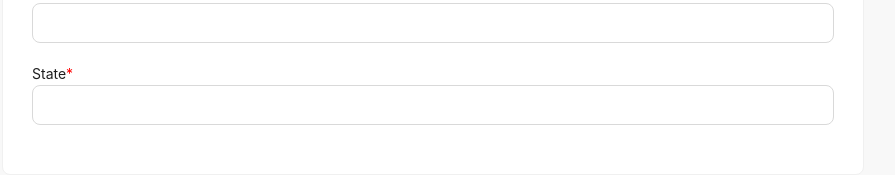
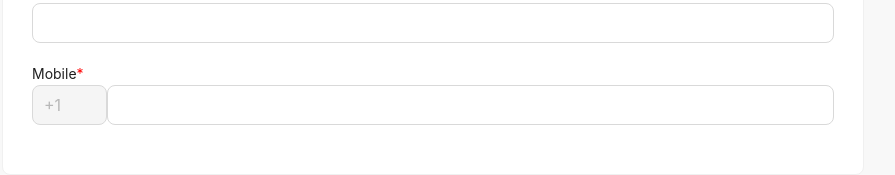
Before and after one commit to techtic-full-stack/clustir-web, a Next.js app in the folder clustir-frontend/: page /onboard in a window 1280 px wide. Shown: the part 879-1054 px from the top of the page, without its empty margins (207-1102 px from the left). Built offline with nearby package versions, Linux system fonts and the light colour scheme.

Commit message:
bank form and business contact

```diff
--- a/clustir-frontend/package.json
+++ b/clustir-frontend/package.json
@@ -11,8 +11,8 @@
   "dependencies": {
     "antd": "^5.15.3",
     "formik": "^2.4.5",
-    "next": "14.1.4",
-    "react": "^18",
+    "next": "13.5.4",
+    "react": "^18.2.0",
     "react-dom": "^18",
     "sass": "^1.72.0",
     "yup": "^1.4.0"
--- /dev/null
+++ b/clustir-frontend/src/components/BankingForm.tsx
@@ -0,0 +1,146 @@
+import { Col, Row, Input, Card, Button } from "antd";
+import { useState } from "react";
+import { Field, Formik, Form } from "formik";
+import * as Yup from "yup";
+import { ErrorMessage } from "formik";
+
+interface FormValues {
+  bankName: string | undefined;
+  routing: string;
+  ein: string;
+}
+
+const initialValues = {
+  bankName: "",
+  routing: "",
+  ein: "",
+};
+
+const validationSchema = Yup.object().shape({
+  bankName: Yup.string().required("Banking account is required"),
+  routing: Yup.string().required("Routing is required"),
+  ein: Yup.string().required("EIN is required"),
+});
+const BankingForm = ({
+    OnBoardData,
+    setOnBoardData,step,setStep
+  }: {
+    OnBoardData: any;
+    setOnBoardData: any;
+    step: any,setStep: any;
+  }) => {
+  const onSubmit = (values: FormValues) => {
+    try {
+      setOnBoardData(...OnBoardData, values);
+    } catch (error) {}
+  };
+  return (
+    <>
+      <h2 className="text-black mb-6 text-[25px]">Banking</h2>
+      <Formik
+        initialValues={initialValues}
+        validationSchema={validationSchema}
+        onSubmit={onSubmit}
+        enableReinitialize
+      >
+        {({ isSubmitting, errors }) => {
+          console.log("errors :>> ", errors);
+          return (
+            <Form>
+              <Card className="flex flex-col bg-[#FFFFFF] p-[5px] rounded-lg w-[862px]">
+                <div className="text-[18px]">Banking Info</div>
+                <div className="text-[12px] ">
+                  The banking information provided is used for Clustir Payouts
+                  to make monthly subscription revenue ACH deposits into your
+                  business bank account.. Clustir Payouts are made on 15th and
+                  30th of every month via ACH to your selected business bank
+                  account. We will send you a notification once an ACH has been
+                  confirmed
+                </div>
+
+                <Row className="my-[14] sm:mb-5">
+                  <Col span={24} className="mb-5 sm:mb-0">
+                    <div>
+                      Bank Name <span className="text-[red]">*</span>
+                    </div>
+                    <Field
+                      type="text"
+                      size="large"
+                      id="bankName"
+                      name="bankName"
+                      as={Input}
+                    />
+                    <ErrorMessage
+                      name="bankName"
+                      component="div"
+                      className="text-red-500"
+                    />
+                  </Col>
+                </Row>
+
+                <Row className="my-[14] sm:mb-5">
+                  <Col span={24} className="mb-5 sm:mb-0">
+                    <div>
+                      Routing #<span className="text-[red]">*</span>
+                    </div>
+                    <Field
+                      type="text"
+                      size="large"
+                      id="routing"
+                      name="routing"
+                      as={Input}
+                    />
+                    <ErrorMessage
+                      name="routing"
+                      component="div"
+                      className="text-red-500"
+                    />
+                  </Col>
+                </Row>
+
+                <Row className="my-[14] sm:mb-5">
+                  <Col span={24} className="mb-5 sm:mb-0">
+                    <div>
+                      EIN # <span className="text-[red]">*</span>
+                    </div>
+                    <Field
+                      type="text"
+                      size="large"
+                      id="ein"
+                      name="ein"
+                      as={Input}
+                    />
+                    <ErrorMessage
+                      name="ein"
+                      component="div"
+                      className="text-red-500"
+                    />
+                  </Col>
+                </Row>
+
+              </Card>
+              <div className="flex justify-end py-[20px]">
+                <Button
+                  type="default"
+                  className="text-[#4C45EE]  border-[#4C45EE] mr-[10px] w-[100px] h-[40px]"
+                >
+                  Go back
+                </Button>
+                <Button
+                  loading={isSubmitting}
+                  type="primary"
+                  htmlType="submit"
+                  className="bg-[#4C45EE] text-white w-[100px] h-[40px]"
+                >
+                  Next
+                </Button>
+              </div>{" "}
+            </Form>
+          );
+        }}
+      </Formik>
+    </>
+  );
+};
+
+export default BankingForm;
--- a/clustir-frontend/src/components/BusinessContactInfo.tsx
+++ b/clustir-frontend/src/components/BusinessContactInfo.tsx
@@ -1,11 +1,11 @@
-import { Col, Row, Input, Card, Button, Form } from "antd";
+import { Col, Row, Input, Card, Button } from "antd";
 import { useState } from "react";
-import { Formik, } from "formik";
+import { Field, Formik, Form } from "formik";
 import * as Yup from "yup";
 import { ErrorMessage } from "formik";
 
 interface FormValues {
-  businessName: string;
+  businessName: string | undefined;
   contactName: string;
   employerID: string;
   title: string;
@@ -32,30 +32,32 @@ const initialValues = {
   mobile: "",
 };
 
-const validationSchema = Yup.object({
-  businessName: Yup.string().required("Required"),
-  contactName: Yup.string().required("Required"),
-  employerID: Yup.string().required("Required"),
-  title: Yup.string().required("Required"),
-  websiteURL: Yup.string().required("Required"),
-  businessStreetAddress: Yup.string().required("Required"),
+const validationSchema = Yup.object().shape({
+  businessName: Yup.string().required("Business Name is required"),
+  contactName: Yup.string().required("Contact Name is required"),
+  employerID: Yup.string().required("Employee ID is required"),
+  title: Yup.string().required("Title is required"),
+  websiteURL: Yup.string().required("Website URL is required"),
+  businessStreetAddress: Yup.string().required("Business Street Address is required"),
   aptSteBldg: Yup.string(),
-  zipCode: Yup.string().required("Required"),
-  city: Yup.string().required("Required"),
-  state: Yup.string().required("Required"),
-  mobile: Yup.string().required("Required"),
+  zipCode: Yup.string().required("Zip Code is required"),
+  city: Yup.string().required("City is required"),
+  state: Yup.string().required("State is required"),
+  mobile: Yup.string().required("Mobile is required"),
 });
 const BusinessContactInfo = ({
   OnBoardData,
-  setOnBoardData,
+  setOnBoardData,step,setStep
 }: {
   OnBoardData: any;
   setOnBoardData: any;
+  step: any,setStep: any;
 }) => {
   const onSubmit = (values: FormValues) => {
 
     try {
-      console.log("values :>> ", values);
+      setStep(step + 1);
+      setOnBoardData(...OnBoardData, values);
     } catch (error) { }
   };
   return (
@@ -67,8 +69,8 @@ const BusinessContactInfo = ({
         onSubmit={onSubmit}
         enableReinitialize
       >
-        {({ isSubmitting,errors }) => {
-          console.log('errors :>> ',isSubmitting, errors);
+        {({ isSubmitting, errors }) => {
+          console.log('errors :>> ', errors);
           return (
             <Form>
               <Card className="flex flex-col bg-[#FFFFFF] p-[5px] rounded-lg w-[862px]">
@@ -79,10 +81,8 @@ const BusinessContactInfo = ({
                     <div>
                       Business Name <span className="text-[red]">*</span>
                     </div>
-                    <Input size="large" id="businessName" name="businessName" />
-                    <ErrorMessage name="businessName">
-                      {(msg) => <div className="text-red-500">{msg}</div>}
-                    </ErrorMessage>
+                    <Field type="text" size="large" id="businessName" name="businessName" as={Input} />
+                    <ErrorMessage name="businessName" component="div" className="text-red-500" />
                   </Col>
                 </Row>
 
@@ -92,7 +92,9 @@ const BusinessContactInfo = ({
                     <div>
                       Contact Name <span className="text-[red]">*</span>
                     </div>
-                    <Input size="large" id="contactName" name="contactName" />
+                    <Field type="text" size="large" id="contactName" name="contactName" as={Input} />
+                    <ErrorMessage name="contactName" component="div" className="text-red-500" />
+
                   </Col>
                 </Row>
 
@@ -101,7 +103,9 @@ const BusinessContactInfo = ({
                     <div>
                       Employee ID # <span className="text-[red]">*</span>
                     </div>
-                    <Input size="large" id="employerID" name="employerIDs" />
+                    <Field type="text" size="large" id="employerID" name="employerID" as={Input} />
+                    <ErrorMessage name="employerID" component="div" className="text-red-500" />
+
                   </Col>
                 </Row>
                 <Row className="my-[14] sm:mb-5">
@@ -109,7 +113,8 @@ const BusinessContactInfo = ({
                     <div>
                       Title <span className="text-[red]">*</span>
                     </div>
-                    <Input size="large" id="title" name="title" />
+                    <Field type="text" size="large" id="title" name="title" as={Input} />
+                    <ErrorMessage name="title" component="div" className="text-red-500" />
                   </Col>
                 </Row>
 
@@ -118,7 +123,8 @@ const BusinessContactInfo = ({
                     <div>
                       Website URL <span className="text-[red]">*</span>
                     </div>
-                    <Input size="large" id="websiteURL" name="websiteURL" />
+                    <Field type="text" size="large" id="websiteURL" name="websiteURL" as={Input} />
+                    <ErrorMessage name="websiteURL" component="div" className="text-red-500" />
                   </Col>
                 </Row>
 
@@ -128,18 +134,16 @@ const BusinessContactInfo = ({
                       Business Street Address{" "}
                       <span className="text-[red]">*</span>
                     </div>
-                    <Input
-                      size="large"
-                      id="businessStreetAddress"
-                      name="businessStreetAddress"
-                    />
+                    <Field type="text" size="large" id="businessStreetAddress" name="businessStreetAddress" as={Input} />
+                    <ErrorMessage name="businessStreetAddress" component="div" className="text-red-500" />
                   </Col>
                 </Row>
 
                 <Row className="my-[14] sm:mb-5">
                   <Col span={24} className="mb-5 sm:mb-0">
                     <div>Apt. ste. bldg. (optional)</div>
-                    <Input name="aptSteBldg" id="aptSteBldg" size="large" />
+                    <Field type="text" size="large" id="aptSteBldg" name="aptSteBldg" as={Input} />
+                    <ErrorMessage name="aptSteBldg" component="div" className="text-red-500" />
                   </Col>
                 </Row>
                 <Row className="my-[14]  sm:mb-5">
@@ -147,13 +151,15 @@ const BusinessContactInfo = ({
                     <div>
                       Zip Code <span className="text-[red]">*</span>
                     </div>
-                    <Input size="large" id="zipCode" name="zipCode" />
+                    <Field type="text" size="large" id="zipCode" name="zipCode" as={Input} />
+                    <ErrorMessage name="zipCode" component="div" className="text-red-500" />
                   </Col>
                   <Col span={12} className="sm:mb-0">
                     <div>
                       City <span className="text-[red]">*</span>
                     </div>
-                    <Input size="large" name="city" id="city" />
+                    <Field type="text" size="large" id="city" name="city" as={Input} />
+                    <ErrorMessage name="city" component="div" className="text-red-500" />
                   </Col>
                 </Row>
 
@@ -162,16 +168,26 @@ const BusinessContactInfo = ({
                     <div>
                       State<span className="text-[red]">*</span>
                     </div>
-                    <Input size="large" id="state" name="state" />
+                    <Field type="text" size="large" id="state" name="state" as={Input} />
+                    <ErrorMessage name="state" component="div" className="text-red-500" />
                   </Col>
                 </Row>
 
                 <Row className="my-[14] sm:mb-5">
                   <Col span={24} className="mb-5 sm:mb-0">
                     <div>
-                      State<span className="text-[red]">*</span>
+                      Mobile<span className="text-[red]">*</span>
                     </div>
-                    <Input size="large" id="state" name="state" />
+                    <div className="flex">
+                    <Input
+                      size="large"
+                      style={{ width: '80px' }} // Adjust width as needed
+                      value="+1"
+                      disabled
+                    />
+                    <Field type="text" size="large" id="mobile" name="mobile" as={Input} />
+                  </div>
+                    <ErrorMessage name="mobile" component="div" className="text-red-500" />
                   </Col>
                 </Row>
               </Card>
@@ -182,12 +198,7 @@ const BusinessContactInfo = ({
                 >
                   Go back
                 </Button>
-                <Button
-                  loading={isSubmitting}
-                  type="primary"
-                  htmlType="submit"
-                  className="bg-[#4C45EE] text-white w-[100px] h-[40px]"
-                >
+                <Button loading={isSubmitting} type="primary" htmlType="submit" className="bg-[#4C45EE] text-white w-[100px] h-[40px]">
                   Next
                 </Button>
               </div>{" "}
--- a/clustir-frontend/src/components/onboardProcess.tsx
+++ b/clustir-frontend/src/components/onboardProcess.tsx
@@ -1,5 +1,6 @@
 import { useState } from "react";
 import BusinessContactInfo from "./BusinessContactInfo";
+import BankingForm from "./BankingForm";
 
 const OnboardProcess = () => {
   const [step, setStep] = useState(0);
@@ -8,7 +9,10 @@ const OnboardProcess = () => {
   return (
     <>
       {step === 0 && (
-        <BusinessContactInfo setOnBoardData={setOnBoardData} OnBoardData={OnBoardData} />
+        <BusinessContactInfo setOnBoardData={setOnBoardData} OnBoardData={OnBoardData} step={step} setStep={setStep} />
+      )}
+      {step === 1 && (
+        <BankingForm setOnBoardData={setOnBoardData} OnBoardData={OnBoardData} step={step} setStep={setStep} />
       )}
     </>
   );
```
Also changed, not shown: 1 other file (tests, documents, lock files or other folders).
